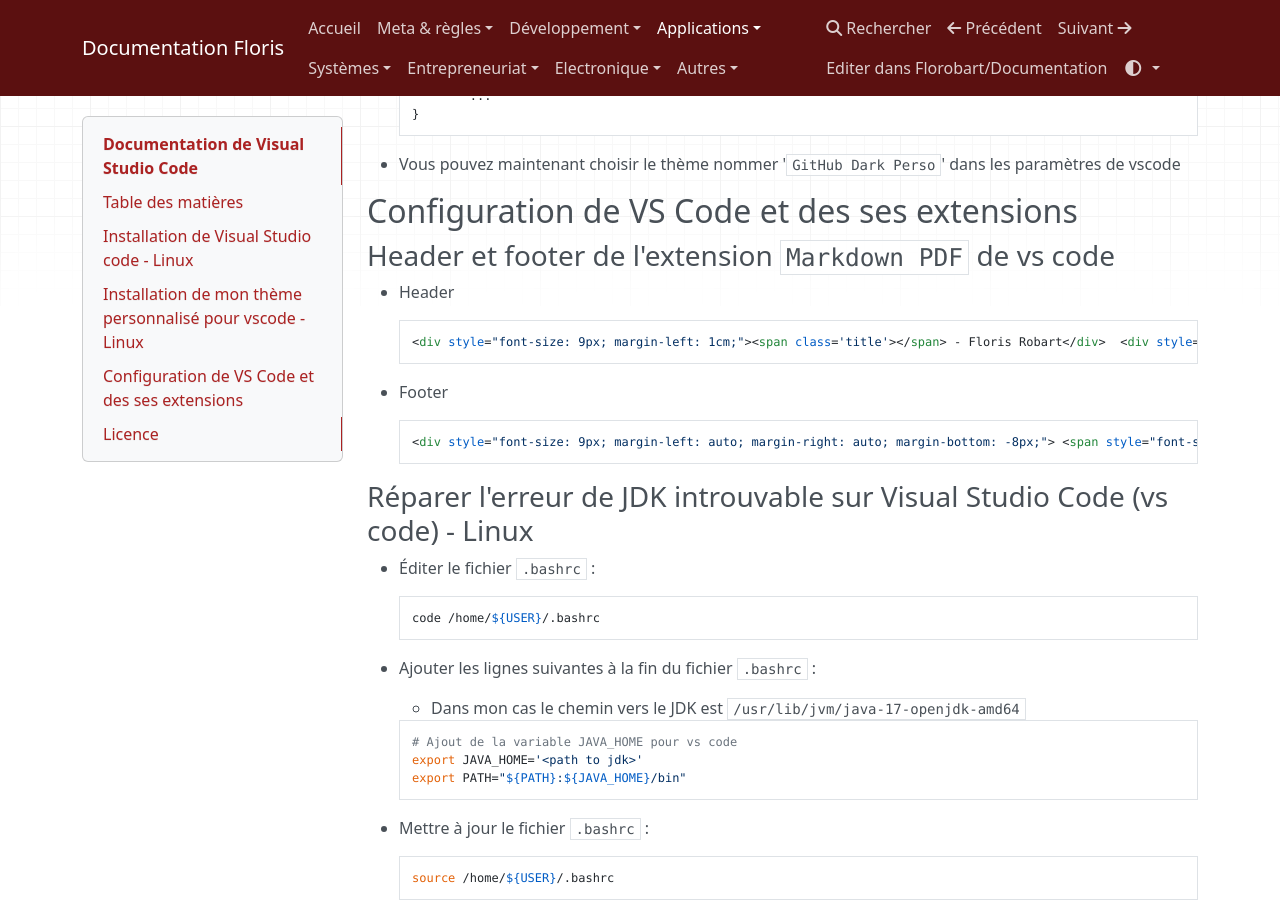
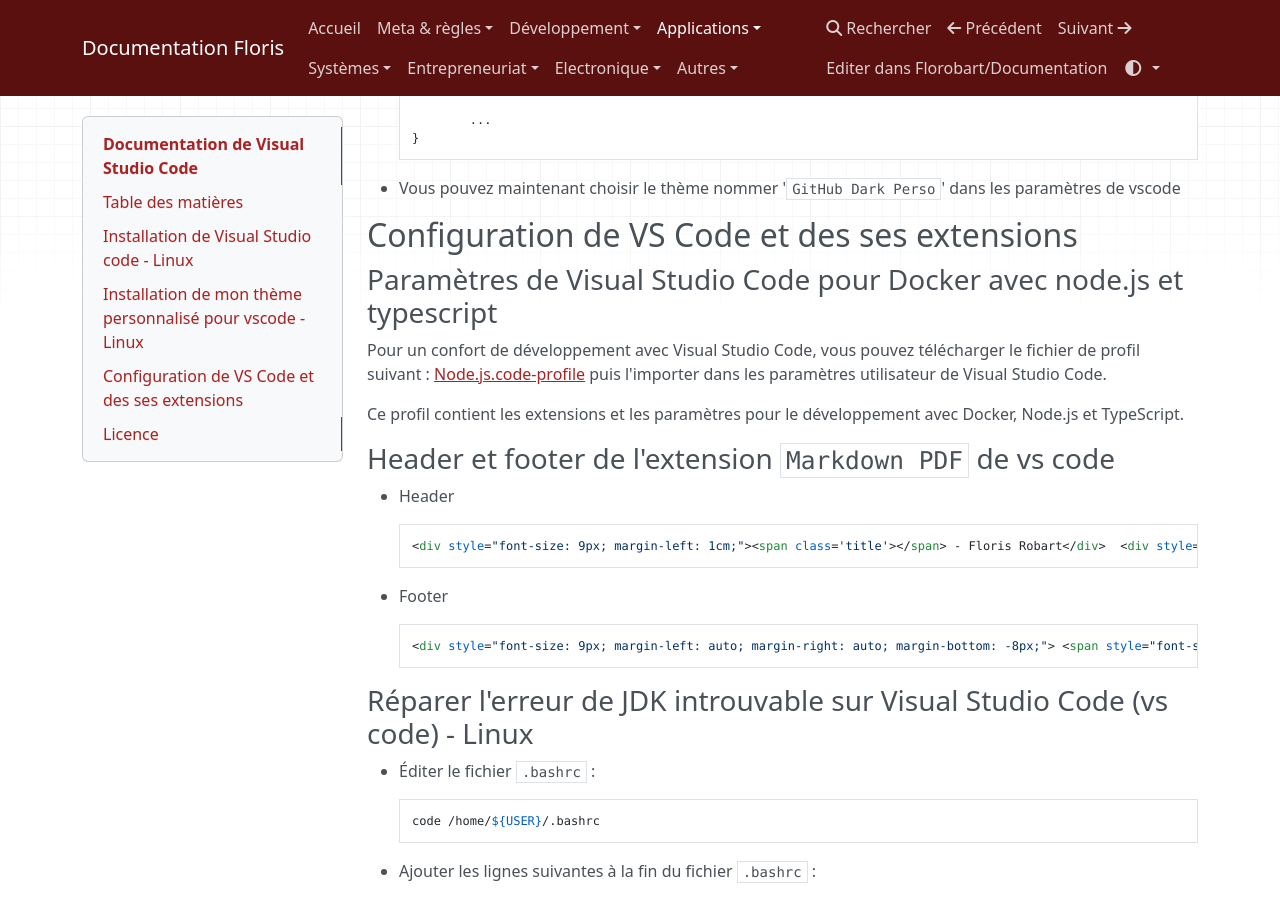
Before and after one commit to FloRobart/Documentations, an MkDocs documentation site: the page built from docs/02_applications/vscode.md, in a window 1280 px wide and 900 px high, scrolled down 2380 px. Built offline with MkDocs 1.6.1, drawn with Linux system fonts in a browser that asks for light colours; nearby versions of some CDN libraries; some of the changed text lies outside the part shown.

Commit message:
fix(vscode): Add profil to vscode doc

```diff
--- a/docs/02_applications/vscode.md
+++ b/docs/02_applications/vscode.md
@@ -11,6 +11,7 @@
         - [Avec le script d'installation](#avec-le-script-dinstallation)
         - [Manuellement](#manuellement)
     - [Configuration de VS Code et des ses extensions](#configuration-de-vs-code-et-des-ses-extensions)
+        - [Paramètres de Visual Studio Code pour Docker avec node.js et typescript](#paramètres-de-visual-studio-code-pour-docker-avec-nodejs-et-typescript)
         - [Header et footer de l'extension `Markdown PDF` de vs code](#header-et-footer-de-lextension-markdown-pdf-de-vs-code)
         - [Réparer l'erreur de JDK introuvable sur Visual Studio Code (vs code) - Linux](#réparer-lerreur-de-jdk-introuvable-sur-visual-studio-code-vs-code---linux)
     - [Licence](#licence)
@@ -129,6 +130,12 @@
 
 ## Configuration de VS Code et des ses extensions
 
+### Paramètres de Visual Studio Code pour Docker avec node.js et typescript
+
+Pour un confort de développement avec Visual Studio Code, vous pouvez télécharger le fichier de profil suivant : [Node.js.code-profile](../files/Node.js.code-profile) puis l'importer dans les paramètres utilisateur de Visual Studio Code.
+
+Ce profil contient les extensions et les paramètres pour le développement avec Docker, Node.js et TypeScript.
+
 ### Header et footer de l'extension `Markdown PDF` de vs code
 
 - Header
```
